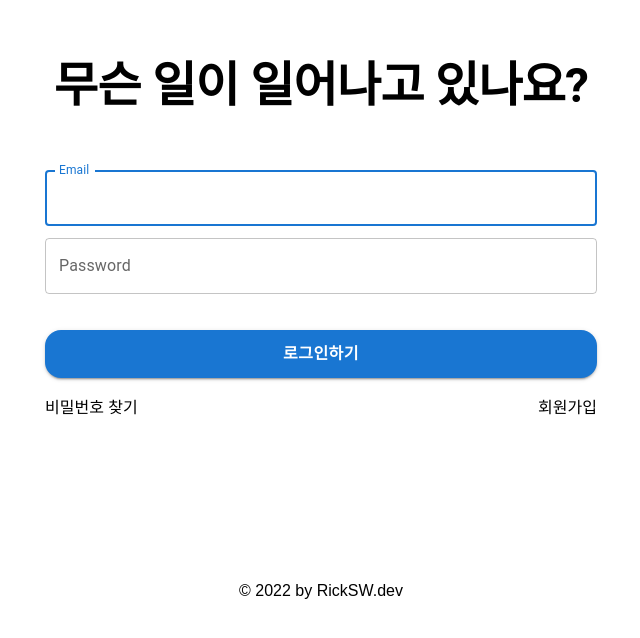
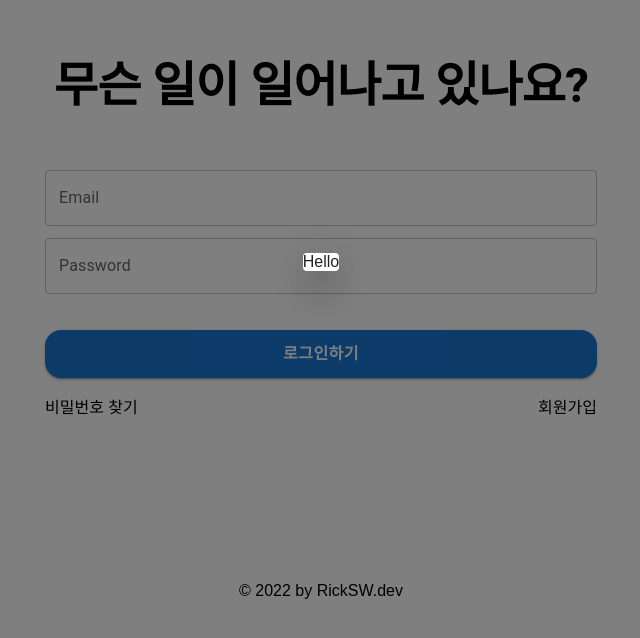
Before and after one commit to ohseungo/rwitter-sns-frontend, a React (Create React App) app: page /#/ in a window 1280 px wide. Shown: the part 138-776 px from the top of the page, without its empty margins (319-959 px from the left). Built offline with nearby package versions, Linux system fonts and the light colour scheme.

Commit message:
feat : Modal 창 error 수정

```diff
--- a/src/components/common/Modal.tsx
+++ b/src/components/common/Modal.tsx
@@ -1,14 +1,17 @@
 import Dialog from "@mui/material/Dialog";
 import React from "react";
 
-const Modal = ({
-  isOpen,
-  children,
-}: {
+interface ModalProps {
   isOpen: boolean;
   children: React.ReactNode;
-}) => {
-  return <Dialog open={isOpen}>{children}</Dialog>;
+  handleClose?: () => void;
+}
+const ManagedModal = ({ isOpen, children, handleClose }: ModalProps) => {
+  return (
+    <Dialog open={isOpen} onClose={handleClose}>
+      {children}
+    </Dialog>
+  );
 };
 
-export default Modal;
+export default ManagedModal;
--- a/src/pages/auth/Login.tsx
+++ b/src/pages/auth/Login.tsx
@@ -14,6 +14,7 @@ import {
 
 import { Form } from "components/base/Form";
 import Modal from "components/common/Modal";
+import ManagedModal from "components/common/Modal";
 
 const LoginPage = ({ setLoggedIn }: { setLoggedIn: Function }) => {
   const { value: email, onChange: onChangeEmail } = useInput("");
@@ -66,6 +67,7 @@ const LoginPage = ({ setLoggedIn }: { setLoggedIn: Function }) => {
         </Form>
       </Main>
       <Footer>© 2022 by RickSW.dev</Footer>
+      <ManagedModal isOpen={true}>Hello</ManagedModal>
     </Root>
   );
 };
```
